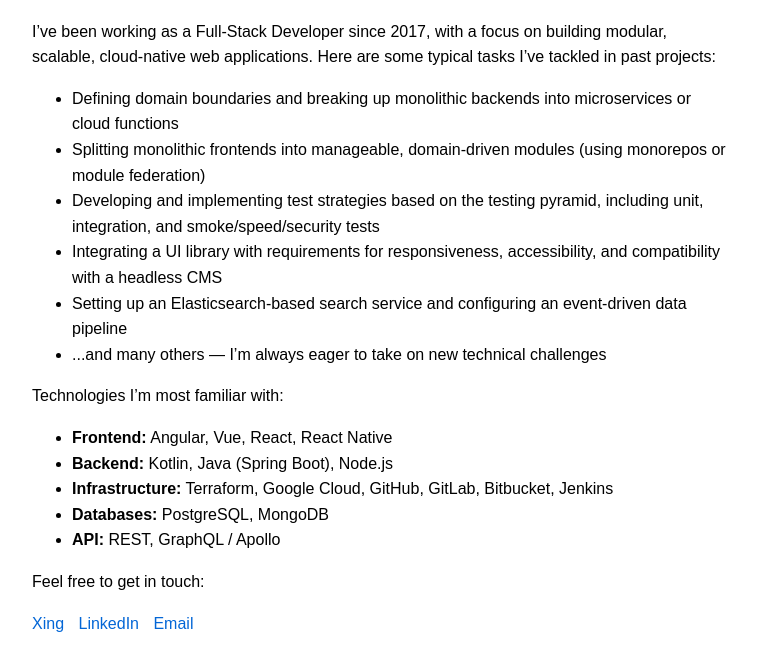
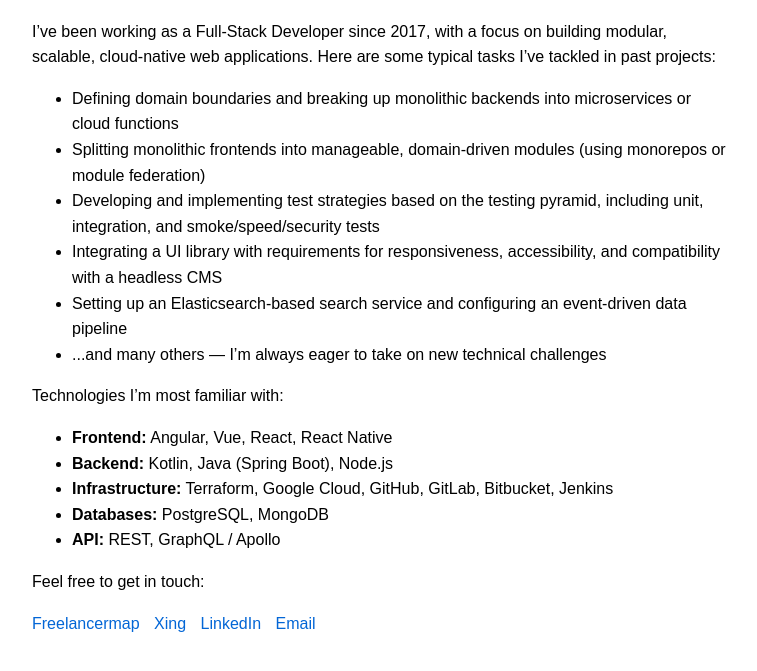
Before and after one commit to philly-vanilly/philly-vanilly.github.io, a plain HTML site: page index.html in a window 1280 px wide. Shown: the part 355-1026 px from the top of the page, without its empty margins (258-1015 px from the left). Drawn offline with Linux system fonts and the light colour scheme.

Commit message:
Update index.html freelancermap link

```diff
--- a/index.html
+++ b/index.html
@@ -51,6 +51,7 @@
   Feel free to get in touch:
 </p>
 <div class="social">
+  <a href="https://www.freelancermap.de/profil/philip-lysenko" target="_blank">Freelancermap</a>
   <a href="https://www.xing.com/profile/Philip_Lysenko" target="_blank">Xing</a>
   <a href="https://www.linkedin.com/in/philip-lysenko-dev" target="_blank">LinkedIn</a>
   <a href="mailto:consulting@philip-lysenko.com">Email</a>
```
